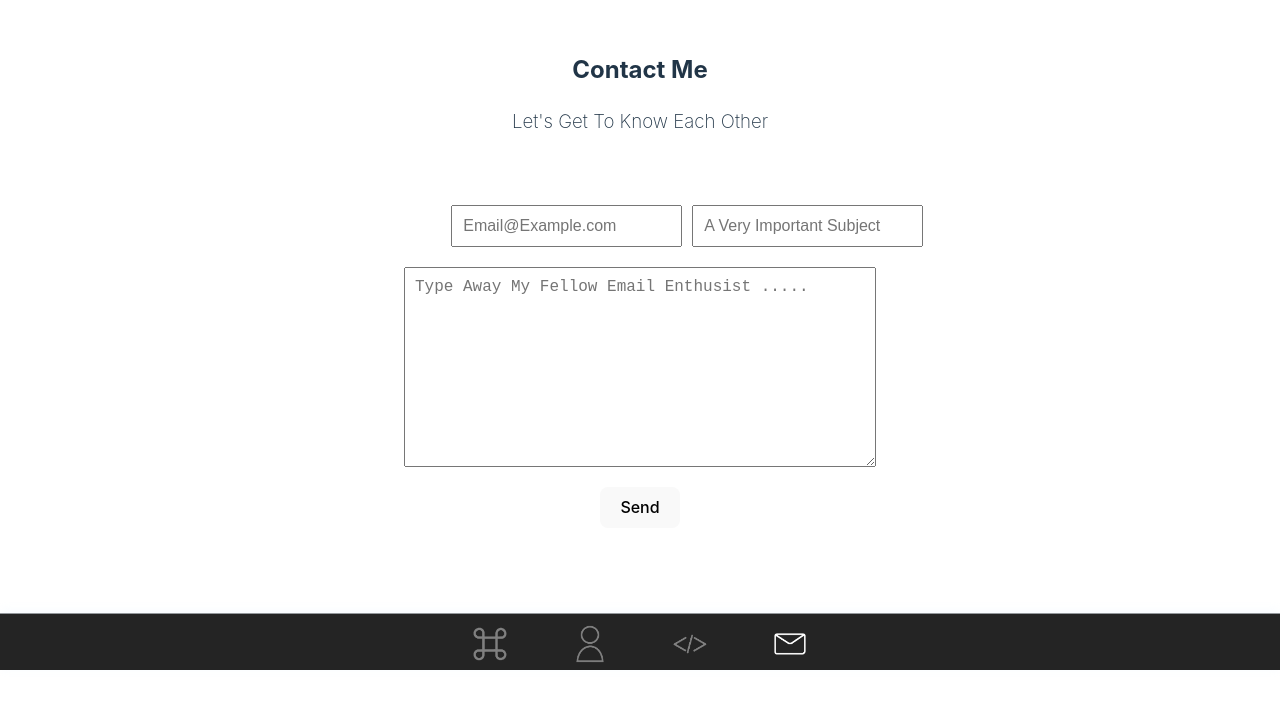
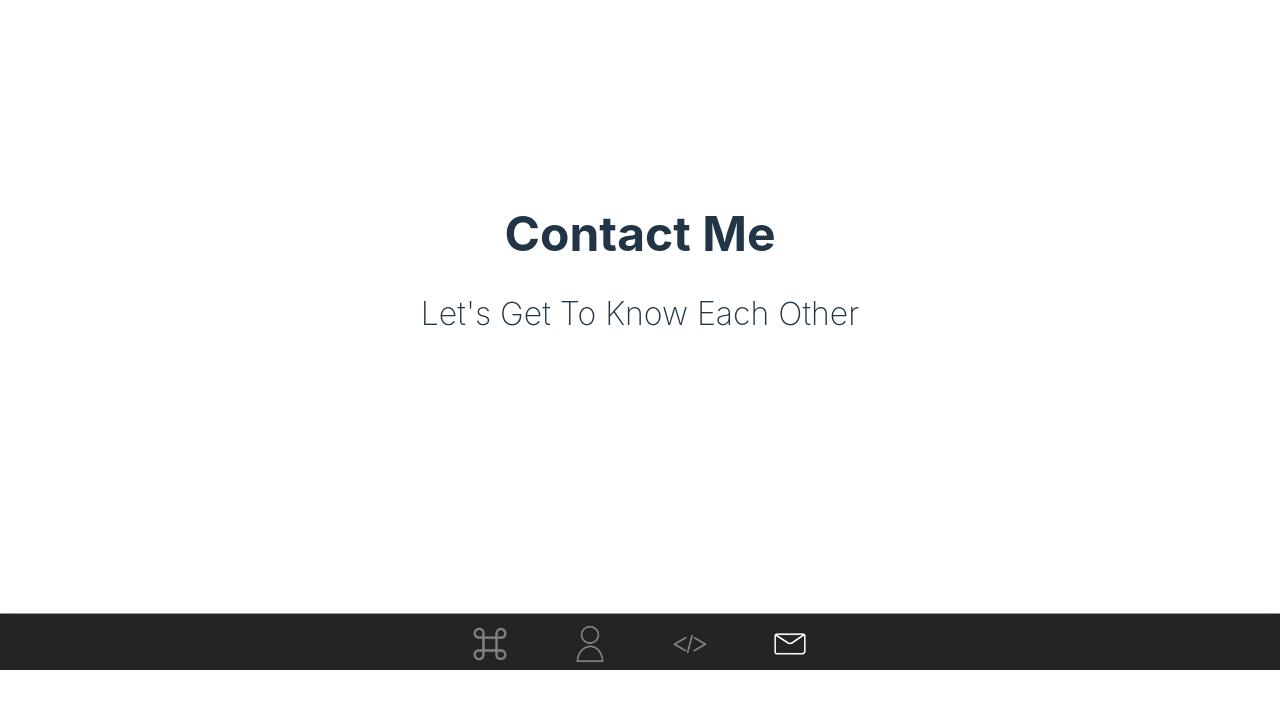
Before and after one commit to NireepV/my_website, a React (Vite) app: page /ContactMe in a window 1280 px wide. Shown: the part 130-838 px from the top of the page. Before the commit the page ends 800 px from the top, so only its background shows below. Built offline with nearby package versions, Linux system fonts and the light colour scheme.

Commit message:
Added scroll functionality

```diff
--- a/src/pages/ContactMe.jsx
+++ b/src/pages/ContactMe.jsx
@@ -1,16 +1,42 @@
-import React from 'react';
+import React, { useState, useEffect, useRef } from 'react';
 import './style/ContactMe.css';
 
 const ContactMe = () =>{
+  const [isIntersecting, setIsIntersecting] = useState(false);
+  const ref = useRef();
+  const [scrollPosition, setScrollPosition] = useState(0);
+
+  useEffect(() => {
+    const observer = new IntersectionObserver(
+      ([entry]) => setIsIntersecting(entry.isIntersecting),
+      { threshold: 0.1 }
+    );
+    if (ref.current) {
+      observer.observe(ref.current);
+    }
+    return () => {
+      if (ref.current) {
+        observer.unobserve(ref.current);
+      }
+    };
+  }, []);
+
+  useEffect(() => {
+    const onScroll = () => {
+      setScrollPosition(window.scrollY);
+    };
+    window.addEventListener('scroll', onScroll);
+    return () => window.removeEventListener('scroll', onScroll);
+  }, []);
 
   return (
     <div className='primDiv'>
       <div className='head'>
-        <h2 className='centeredText'>Contact Me</h2>
-        <h3 className='centeredText'>Let's Get To Know Each Other</h3>
+        <h2 className={`centeredText ${scrollPosition > 50 ? 'small' : 'large'}`}>Contact Me</h2>
+        <h3 className={`centeredText ${scrollPosition > 50 ? 'small2' : 'large2'}`}>Let's Get To Know Each Other</h3>
       </div>
 
-      <div id='contact'>
+      <div className={`contact ${scrollPosition > 50 ? 'visible' : 'hidden'}`}>
         <div className='details'>
           <input type="text" name="email" id="email" placeholder="Email@Example.com"></input>
           <input type="text" name="subject" id="subject" placeholder="A Very Important Subject"></input>
--- a/src/pages/style/ContactMe.css
+++ b/src/pages/style/ContactMe.css
@@ -1,5 +1,5 @@
 .head {
-    padding-bottom: 50px;
+    transition: transform 0.3s ease-in-out;
 }
 
 .centeredText {
@@ -7,12 +7,13 @@
     margin-top: 20px; /* Adjust this value as needed */
 }
 
-#contact {
+.contact {
     display: flex;
     flex-direction: column;
     align-items: center; /* This will center the items horizontally */
     justify-content: center; /* This will center the items vertically */
     flex-grow: 1; /* This will allow the contact div to take up the remaining space */
+    transition: opacity 0.3s ease-in-out;
 }
 
 .details, .textareaWrapper {
@@ -45,3 +46,55 @@
     margin: 20px auto; /* This will center the textarea and add a 20px margin at the top and bottom */
     box-sizing: border-box;
 }
+
+.centeredText.large {
+    margin-bottom: 0;
+    font-size: 3em; /* Adjust this value as needed */
+    transition: font-size 0.3s ease-in-out;
+}
+
+.centeredText.small {
+    margin-bottom: 0;
+    font-size: 2em; /* Adjust this value as needed */
+    transition: font-size 0.3s ease-in-out;
+}
+
+.centeredText.large2 {
+    margin-bottom: 30px;
+    font-size: 2em; /* Adjust this value as needed */
+    transition: font-size 0.3s ease-in-out;
+}
+
+.centeredText.small2 {
+    margin-top: 10px;
+    margin-bottom: 30px;
+    font-size: 1.25em; /* Adjust this value as needed */
+    transition: font-size 0.3s ease-in-out;
+}
+
+
+.contact {
+    transition: opacity 0.3s ease-in-out;
+}
+
+.contact.hidden {
+    opacity: 0;
+    padding-bottom: 20vh;
+}
+
+.contact.visible {
+    opacity: 1;
+    padding-bottom: 20vh;
+}
+
+.primDiv {
+ min-height: 100vh;
+}
+
+.head {
+    display: flex;
+    flex-direction: column;
+    align-items: center;
+    justify-content: center;
+    padding-top: 36vh;
+}
```
